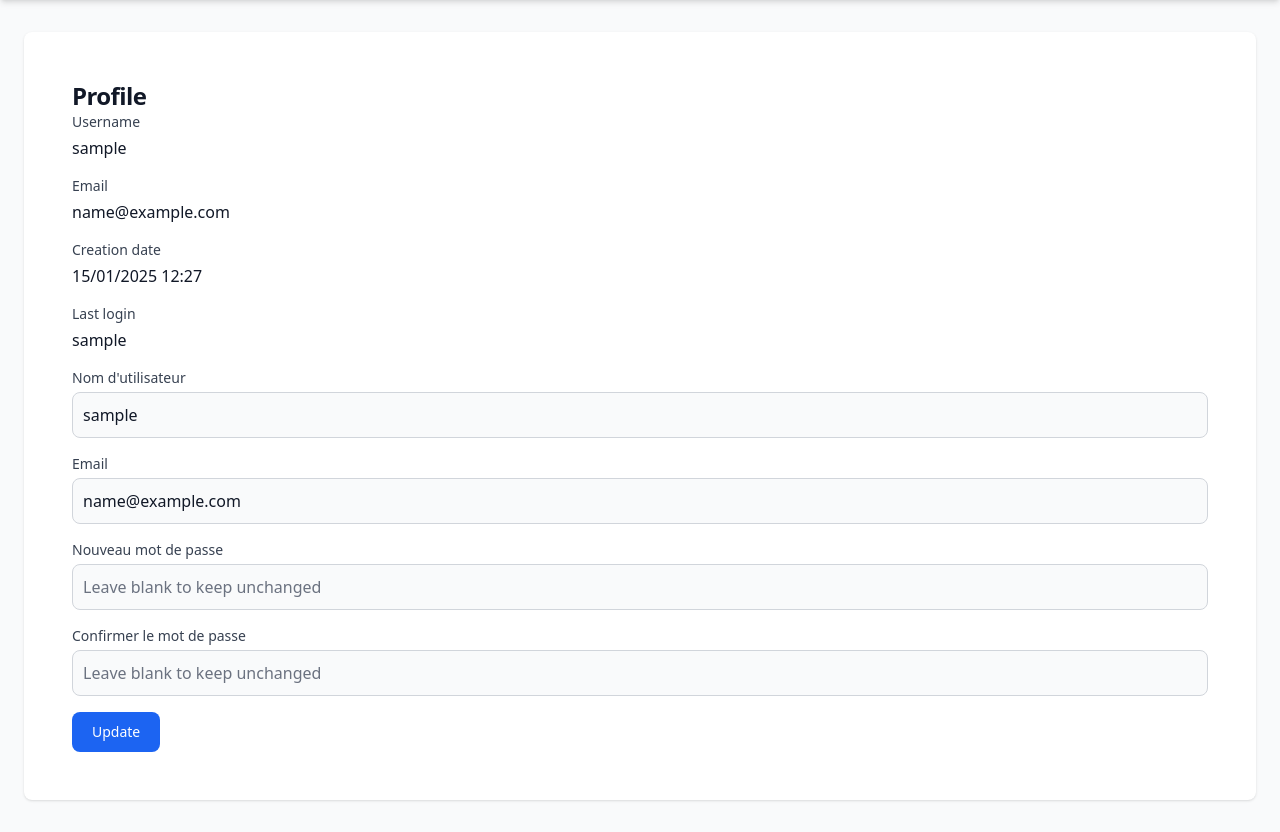
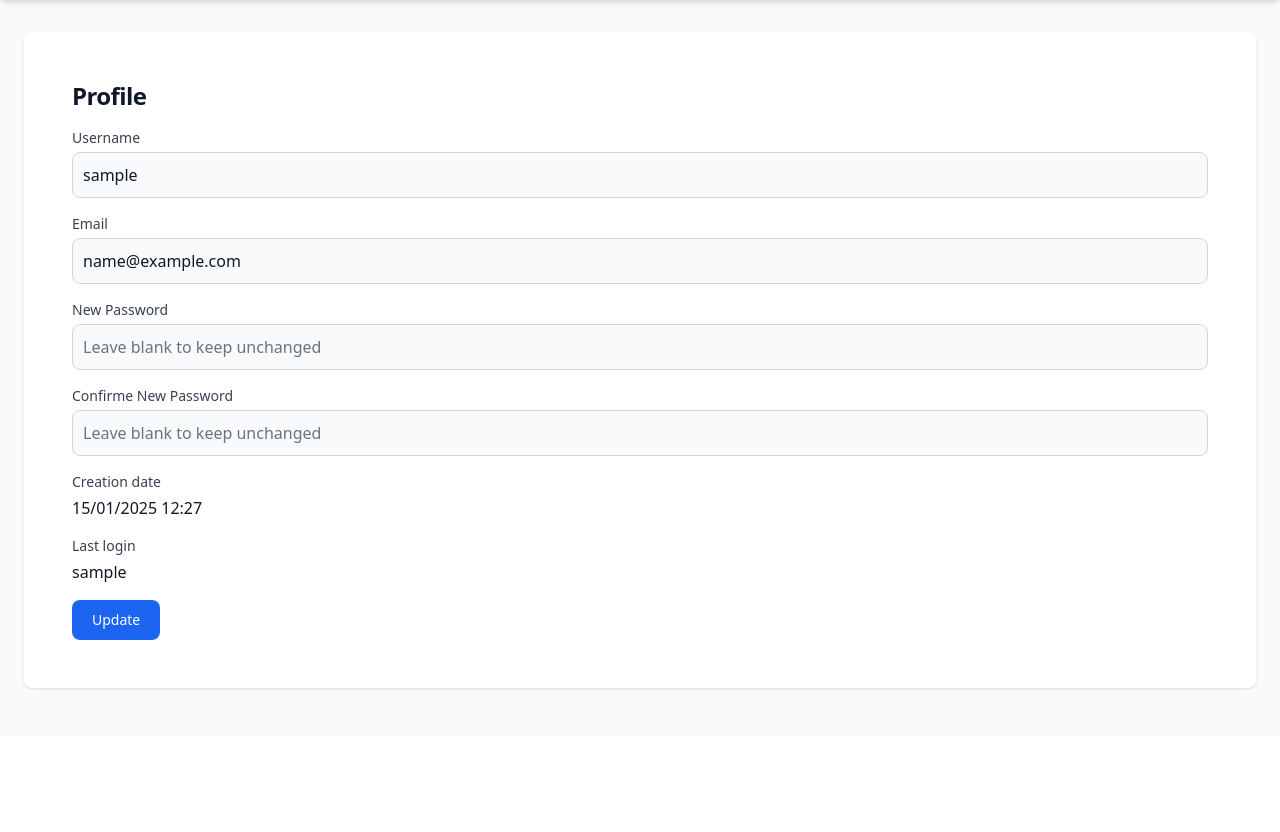
Before and after one commit to SR-hakwara/flask-boilerplate-by-hakwara, a Flask app: page /profile in a window 1280 px wide. Shown: the part 64-896 px from the top of the page. After the commit the page ends 754 px from the top, so only its background shows below. Run offline with Flask 3, Linux system fonts and the light colour scheme; the visitor is signed in with stand-in values (Sample User, id 1); some libraries are stand-ins or nearby versions.

Commit message:
profil logique modif, code cleaning

```diff
--- a/app/core/__init__.py
+++ b/app/core/__init__.py
@@ -0,0 +1,3 @@
+from .security import SecurityUtils
+
+__all__ = ["SecurityUtils"]
--- a/app/forms/__init__.py
+++ b/app/forms/__init__.py
@@ -3,4 +3,4 @@ from .user_profile import UserProfileForm
 
 # from .user_profile import UserProfileForm
 
-__all__ = ["LoginForm", "RegisterForm", "UserProfileForm" ]
+__all__ = ["LoginForm", "RegisterForm", "UserProfileForm"]
--- a/app/forms/auth.py
+++ b/app/forms/auth.py
@@ -1,7 +1,6 @@
 from flask_wtf import FlaskForm
 from wtforms import StringField, PasswordField, BooleanField, EmailField
 from wtforms.validators import DataRequired, Length, Email, EqualTo
-
 
 
 class LoginForm(FlaskForm):
--- a/app/forms/user_profile.py
+++ b/app/forms/user_profile.py
@@ -2,11 +2,12 @@ from flask_wtf import FlaskForm
 from wtforms import StringField, EmailField, PasswordField
 from wtforms.validators import DataRequired, Email, Length, EqualTo, Optional
 
+
 class UserProfileForm(FlaskForm):
-    """Formulaire pour mettre à jour les informations du profil utilisateur."""
+    """Form to update user profile information."""
 
     username = StringField(
-        "Nom d'utilisateur",
+        "Username",
         validators=[DataRequired(), Length(min=3, max=80)],
     )
     email = EmailField(
@@ -14,13 +15,13 @@ class UserProfileForm(FlaskForm):
         validators=[DataRequired(), Email(), Length(max=120)],
     )
     password = PasswordField(
-        "Nouveau mot de passe",
+        "New Password",
         validators=[Optional(), Length(min=8, max=72)],
     )
     confirm_password = PasswordField(
-        "Confirmer le mot de passe",
+        "Confirme New Password",
         validators=[
             Optional(),
-            EqualTo("password", message="Les mots de passe doivent correspondre"),
+            EqualTo("password", message="Passwords must match"),
         ],
     )
--- a/app/routes/auth.py
+++ b/app/routes/auth.py
@@ -1,7 +1,7 @@
 from flask import Blueprint, render_template, redirect, url_for, flash, request
 from flask_login import current_user, login_required, login_user, logout_user
 from app.forms import RegisterForm, LoginForm, UserProfileForm
-from app.services import AuthService, ProfileService
+from app.services import AuthService
 from flask import session
 
 auth_bp = Blueprint("auth", __name__, template_folder="../templates/auth")
@@ -16,7 +16,7 @@ def register():
             flash("Registration successful", "success")
             return redirect(url_for("auth.login"))
         flash(result.error, "warning")
-    return render_template("register.html",form=form)
+    return render_template("register.html", form=form)
 
 
 @auth_bp.route("/login", methods=["GET", "POST"])
@@ -37,6 +37,7 @@ def login():
         flash(result.error, "warning")
     return render_template("login.html", form=form)
 
+
 @auth_bp.route("/profile", methods=["GET", "POST"])
 @login_required
 def profile():
@@ -51,7 +52,7 @@ def profile():
         }
 
         # Met à jour le profil via le service
-        result = ProfileService.update_profile(current_user.id, form_data)
+        result = AuthService.update_profile(current_user.id, form_data)
 
         if result.success:
             flash("Profil mis à jour avec succès", "success")
@@ -65,6 +66,7 @@ def profile():
 
     return render_template("profile.html", form=form, user=current_user)
 
+
 @auth_bp.route("/logout")
 def logout():
     logout_user()
--- a/app/routes/main.py
+++ b/app/routes/main.py
@@ -1,4 +1,4 @@
-from flask import Blueprint, render_template, redirect, url_for, flash, request
+from flask import Blueprint, render_template
 
 main_bp = Blueprint("main", __name__, template_folder="../templates")
 
--- a/app/services/__init__.py
+++ b/app/services/__init__.py
@@ -1,4 +1,4 @@
 from .auth_service import AuthService, AuthResult
-from .profile_service import ProfileService
 
-__all__ = ["AuthService", "AuthResult", "ProfileService"]
+
+__all__ = ["AuthService", "AuthResult"]
--- a/app/templates/auth/profile.html
+++ b/app/templates/auth/profile.html
@@ -3,7 +3,7 @@
 <section>
   <div class="flex flex-col items-center justify-center px-6 py-8 mx-auto">
     <div
-      class="w-full bg-white rounded-lg shadow dark:border md:mt-0 p-6  dark:bg-gray-800 dark:border-gray-700"
+      class="w-full bg-white rounded-lg shadow dark:border md:mt-0 p-6 dark:bg-gray-800 dark:border-gray-700"
     >
       <div class="p-6 space-y-6">
         <h1
@@ -12,80 +12,92 @@
           Profile
         </h1>
 
-        <!-- View section -->
-        <div class="space-y-4">
-          <div>
-            <label class="block text-sm font-medium text-gray-700 dark:text-gray-300">Username</label>
-            <p class="mt-1 text-gray-900 dark:text-white">{{ user.username }}</p>
-          </div>
-          <div>
-            <label class="block text-sm font-medium text-gray-700 dark:text-gray-300">Email</label>
-            <p class="mt-1 text-gray-900 dark:text-white">{{ user.email }}</p>
-          </div>
-          <div>
-            <label class="block text-sm font-medium text-gray-700 dark:text-gray-300">Creation date</label>
-            <p class="mt-1 text-gray-900 dark:text-white">{{ user.created_at.strftime('%d/%m/%Y %H:%M') }}</p>
-          </div>
-          <div>
-            <label class="block text-sm font-medium text-gray-700 dark:text-gray-300">Last login</label>
-            <p class="mt-1 text-gray-900 dark:text-white">
-              {{ session['last_login'] if session.get('last_login') else 'Never' }}
-            </p>
-          </div>
-        </div>
-
         <!-- Edit section -->
         <form method="POST" class="space-y-4">
           {{ form.hidden_tag() }}
 
           <!-- Username field -->
           <div>
-            {{ form.username.label(class="block text-sm font-medium text-gray-700 dark:text-gray-300") }}
-            {{ form.username(class="mt-1 block w-full p-2.5 bg-gray-50 border border-gray-300 text-gray-900 rounded-lg focus:ring-blue-500 focus:border-blue-500 dark:bg-gray-700 dark:border-gray-600 dark:placeholder-gray-400 dark:text-white dark:focus:ring-blue-500 dark:focus:border-blue-500") }}
-            {% if form.username.errors %}
-              {% for error in form.username.errors %}
-                <span class="text-sm text-red-600">{{ error }}</span>
-              {% endfor %}
-            {% endif %}
+            {{ form.username.label(class="block text-sm font-medium
+            text-gray-700 dark:text-gray-300") }} {{ form.username(class="mt-1
+            block w-full p-2.5 bg-gray-50 border border-gray-300 text-gray-900
+            rounded-lg focus:ring-blue-500 focus:border-blue-500
+            dark:bg-gray-700 dark:border-gray-600 dark:placeholder-gray-400
+            dark:text-white dark:focus:ring-blue-500
+            dark:focus:border-blue-500") }} {% if form.username.errors %} {% for
+            error in form.username.errors %}
+            <span class="text-sm text-red-600">{{ error }}</span>
+            {% endfor %} {% endif %}
           </div>
 
           <!-- Email field -->
           <div>
-            {{ form.email.label(class="block text-sm font-medium text-gray-700 dark:text-gray-300") }}
-            {{ form.email(class="mt-1 block w-full p-2.5 bg-gray-50 border border-gray-300 text-gray-900 rounded-lg focus:ring-blue-500 focus:border-blue-500 dark:bg-gray-700 dark:border-gray-600 dark:placeholder-gray-400 dark:text-white dark:focus:ring-blue-500 dark:focus:border-blue-500") }}
-            {% if form.email.errors %}
-              {% for error in form.email.errors %}
-                <span class="text-sm text-red-600">{{ error }}</span>
-              {% endfor %}
-            {% endif %}
+            {{ form.email.label(class="block text-sm font-medium text-gray-700
+            dark:text-gray-300") }} {{ form.email(class="mt-1 block w-full p-2.5
+            bg-gray-50 border border-gray-300 text-gray-900 rounded-lg
+            focus:ring-blue-500 focus:border-blue-500 dark:bg-gray-700
+            dark:border-gray-600 dark:placeholder-gray-400 dark:text-white
+            dark:focus:ring-blue-500 dark:focus:border-blue-500") }} {% if
+            form.email.errors %} {% for error in form.email.errors %}
+            <span class="text-sm text-red-600">{{ error }}</span>
+            {% endfor %} {% endif %}
           </div>
 
           <!-- Password field -->
           <div>
-            {{ form.password.label(class="block text-sm font-medium text-gray-700 dark:text-gray-300") }}
-            {{ form.password(class="mt-1 block w-full p-2.5 bg-gray-50 border border-gray-300 text-gray-900 rounded-lg focus:ring-blue-500 focus:border-blue-500 dark:bg-gray-700 dark:border-gray-600 dark:placeholder-gray-400 dark:text-white dark:focus:ring-blue-500 dark:focus:border-blue-500", placeholder="Leave blank to keep unchanged") }}
-            {% if form.password.errors %}
-              {% for error in form.password.errors %}
-                <span class="text-sm text-red-600">{{ error }}</span>
-              {% endfor %}
-            {% endif %}
+            {{ form.password.label(class="block text-sm font-medium
+            text-gray-700 dark:text-gray-300") }} {{ form.password(class="mt-1
+            block w-full p-2.5 bg-gray-50 border border-gray-300 text-gray-900
+            rounded-lg focus:ring-blue-500 focus:border-blue-500
+            dark:bg-gray-700 dark:border-gray-600 dark:placeholder-gray-400
+            dark:text-white dark:focus:ring-blue-500
+            dark:focus:border-blue-500", placeholder="Leave blank to keep unchanged") }} {% if form.password.errors %} {% for error in
+            form.password.errors %}
+            <span class="text-sm text-red-600">{{ error }}</span>
+            {% endfor %} {% endif %}
           </div>
 
           <!-- Confirm password field -->
           <div>
-            {{ form.confirm_password.label(class="block text-sm font-medium text-gray-700 dark:text-gray-300") }}
-            {{ form.confirm_password(class="mt-1 block w-full p-2.5 bg-gray-50 border border-gray-300 text-gray-900 rounded-lg focus:ring-blue-500 focus:border-blue-500 dark:bg-gray-700 dark:border-gray-600 dark:placeholder-gray-400 dark:text-white dark:focus:ring-blue-500 dark:focus:border-blue-500", placeholder="Leave blank to keep unchanged") }}
-            {% if form.confirm_password.errors %}
-              {% for error in form.confirm_password.errors %}
-                <span class="text-sm text-red-600">{{ error }}</span>
-              {% endfor %}
-            {% endif %}
+            {{ form.confirm_password.label(class="block text-sm font-medium
+            text-gray-700 dark:text-gray-300") }} {{
+            form.confirm_password(class="mt-1 block w-full p-2.5 bg-gray-50
+            border border-gray-300 text-gray-900 rounded-lg focus:ring-blue-500
+            focus:border-blue-500 dark:bg-gray-700 dark:border-gray-600
+            dark:placeholder-gray-400 dark:text-white dark:focus:ring-blue-500
+            dark:focus:border-blue-500", placeholder="Leave blank to keep unchanged") }} {% if form.confirm_password.errors %} {% for error in
+            form.confirm_password.errors %}
+            <span class="text-sm text-red-600">{{ error }}</span>
+            {% endfor %} {% endif %}
+          </div>
+
+          <!-- View section -->
+          <div class="space-y-4">
+            <div>
+              <label
+                class="block text-sm font-medium text-gray-700 dark:text-gray-300"
+                >Creation date</label
+              >
+              <p class="mt-1 text-gray-900 dark:text-white">
+                {{ user.created_at.strftime('%d/%m/%Y %H:%M') }}
+              </p>
+            </div>
+            <div>
+              <label
+                class="block text-sm font-medium text-gray-700 dark:text-gray-300"
+                >Last login</label
+              >
+              <p class="mt-1 text-gray-900 dark:text-white">
+                {{ session['last_login'] if session.get('last_login') else
+                'Never' }}
+              </p>
+            </div>
           </div>
 
           <!-- Update button -->
           <button
             type="submit"
-            class=" text-white bg-blue-600 hover:bg-blue-700 focus:ring-4 focus:outline-none focus:ring-blue-300 font-medium rounded-lg text-sm px-5 py-2.5 text-center dark:bg-blue-600 dark:hover:bg-blue-700 dark:focus:ring-blue-800"
+            class="text-white bg-blue-600 hover:bg-blue-700 focus:ring-4 focus:outline-none focus:ring-blue-300 font-medium rounded-lg text-sm px-5 py-2.5 text-center dark:bg-blue-600 dark:hover:bg-blue-700 dark:focus:ring-blue-800"
           >
             Update
           </button>
--- a/app/templates/index.html
+++ b/app/templates/index.html
@@ -6,7 +6,6 @@
     <h1 class="text-4xl font-bold text-gray-900 dark:text-white mb-8">
         Welcome to My Flask Project
     </h1>
-
     {% if current_user.is_authenticated %}
     <!-- Section for logged-in users -->
     <div
```
Also changed, not shown: app/extensions/__init__.py (+11 -7 lines), app/models/user.py (+4 -3 lines), app/services/auth_service.py (+56 -10 lines), app/services/profile_service.py (deleted, +0 -46 lines), app/templates/auth/login.html (+8 -15 lines). Lines whose indentation alone changed are shown as unchanged.
